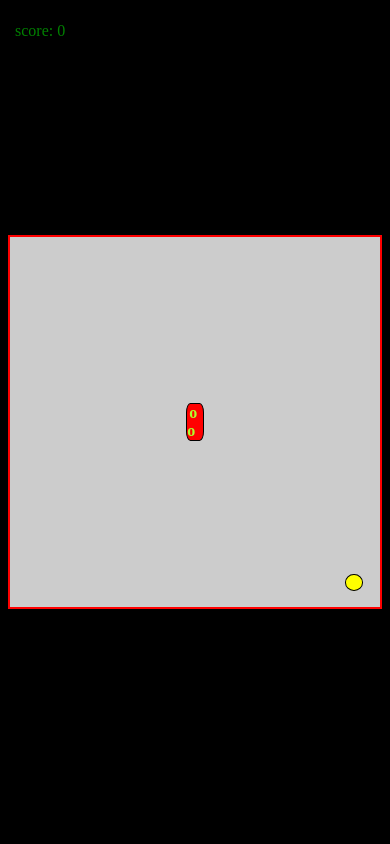
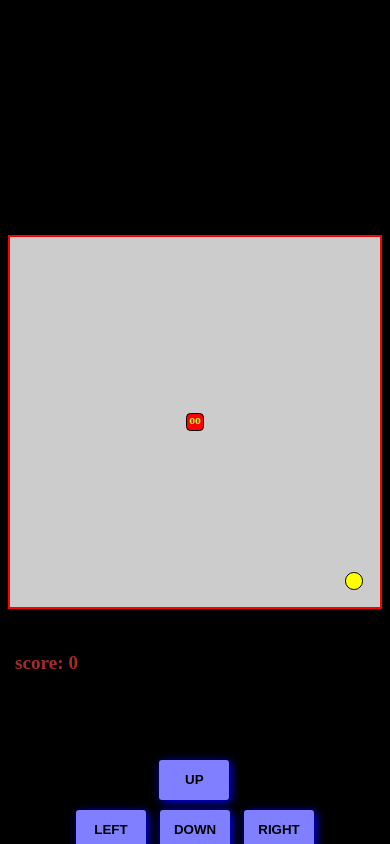
Before and after one commit to sri-rajan/snake-game, a plain HTML site: page index.html in a window 390 px wide. Drawn offline with Linux system fonts and the light colour scheme.

Commit message:
edited for mobile mode

```diff
--- a/index.html
+++ b/index.html
@@ -5,10 +5,17 @@
     <meta name="viewport" content="width=device-width, initial-scale=1.0">
     <title>snake game</title>
     <link rel="stylesheet" href="style.css">
-    <script src="game.js" defer type="module"></script>
 </head>
 <body>
-    <p>score: <span id = "score">0</span></p>
     <div id="game-board"></div>
+    <p id='point'>score: <span id = "score">0</span></p>
+    <div id="buttons">
+        <button id = "up"> UP </button><br>
+        <button id = "left"> LEFT </button>
+        <button id = "down"> DOWN </button>
+        <button id = "right"> RIGHT </button>
+    </div>
+    <p id="dev"> snake game by sri rajan</p>
 </body>
+<script src="game.js" defer type="module"></script>
 </html>
--- a/input.js
+++ b/input.js
@@ -1,5 +1,11 @@
 let inputDirection = { x: 0, y: 0};
 let lastInputDirection = {x: 0, y:0};
+
+//buttons
+const up = document.getElementById("up");
+const down = document.getElementById("down");
+const left = document.getElementById("left");
+const right = document.getElementById("right");
 
 window.addEventListener('keydown', e=>{
     switch(e.key){
@@ -20,6 +26,21 @@ window.addEventListener('keydown', e=>{
             inputDirection = {x: 1, y:0};
     }
 })
+
+up.onclick =function(){
+    if(lastInputDirection.y ==0) inputDirection = {x: 0,y: -1};
+}
+down.onclick =function(){
+    if(lastInputDirection.y ==0) inputDirection = {x: 0,y: 1};
+}
+left.onclick =function(){
+    if(lastInputDirection.x ==0) inputDirection = {x: -1,y: 0};
+}
+right.onclick =function(){
+    if(lastInputDirection.x ==0) inputDirection = {x: 1,y: 0};
+}
+
+
 export function getInputDirection(){
     lastInputDirection = inputDirection;
     return inputDirection;
--- a/style.css
+++ b/style.css
@@ -8,11 +8,16 @@ body{
     background-color: black;
 }
 p{
-    color:green;
+    color:brown;
+    font-weight: 900;
+    font-size: 1.2em;
     display: inline;
     position:absolute;
     top:6px;
     left:15px;
+}
+#dev{
+    top:100%;
 }
 #game-board{
     border:2px solid red;
@@ -34,13 +39,47 @@ p{
     border: .25vmin solid black;
 }
 .snakehead::before{
-    content: "o o";
+    content: "oo";
     font-weight: 900;
+    font-size: 3vmin;
+    padding-left:2px;
     color:greenyellow;
-    padding-left: 2px;
 }
 .food{
     background-color:yellow;
     border-radius: 50%;
     border: .25vmin solid black;
 }
+
+#buttons{
+    display:none;
+}
+button{
+    width: 70px;
+    height:40px;
+    font-weight: 700;
+    background-color: rgb(127, 127, 255);
+    border:none;
+    border-radius: 3px;
+    box-shadow: 2px 2px 10px blue;
+}
+@media (max-width:500px){
+    #buttons{
+        display:block;
+        position:absolute;
+        top:90vh;
+        margin-bottom:50px;
+    }
+    #point{
+        top:75vh;
+    }
+    #dev{
+        top:110%;
+    }
+    #up{
+        margin:0px 0px 10px 35%;
+    }
+    #down{
+        margin:0px 10px;
+    }
+}
```
